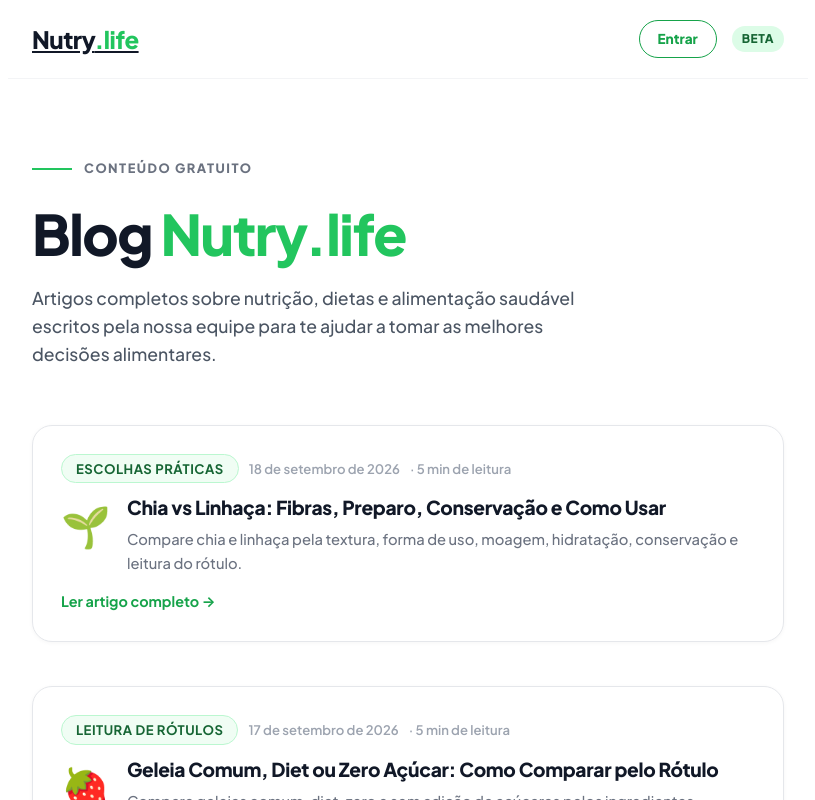
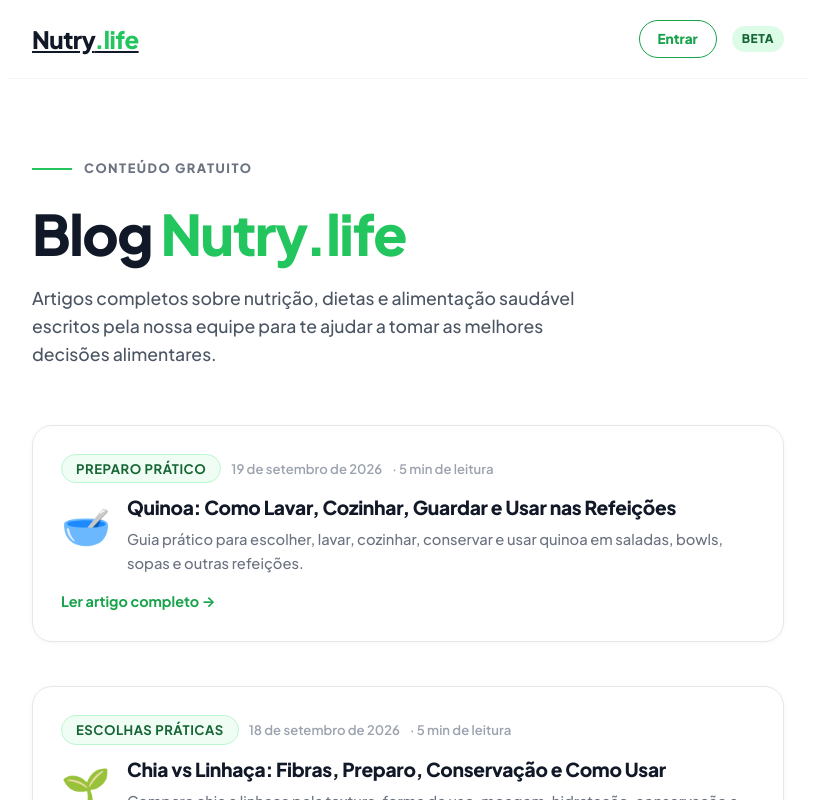
Before and after one commit to elevanceseguros/Nutri, a Next.js app: page /blog in a window 1280 px wide. Shown: the top 800 px of the page, without its empty margins (232-1047 px from the left). Built offline with nearby package versions, Linux system fonts and the light colour scheme.

Commit message:
Adiciona card do artigo de 19/09 ao blog

```diff
--- a/src/app/blog/page.tsx
+++ b/src/app/blog/page.tsx
@@ -14,6 +14,15 @@ export const metadata: Metadata = {
 };
 
 const posts = [
+  {
+    "slug": "quinoa-como-lavar-cozinhar-guardar-usar",
+    "titulo": "Quinoa: Como Lavar, Cozinhar, Guardar e Usar nas Refeições",
+    "descricao": "Guia prático para escolher, lavar, cozinhar, conservar e usar quinoa em saladas, bowls, sopas e outras refeições.",
+    "data": "19 de setembro de 2026",
+    "tempo": "5 min de leitura",
+    "tag": "Preparo prático",
+    "emoji": "🥣"
+  },
   {
     "slug": "chia-vs-linhaca-fibras-preparo-como-usar",
     "titulo": "Chia vs Linhaça: Fibras, Preparo, Conservação e Como Usar",
```
